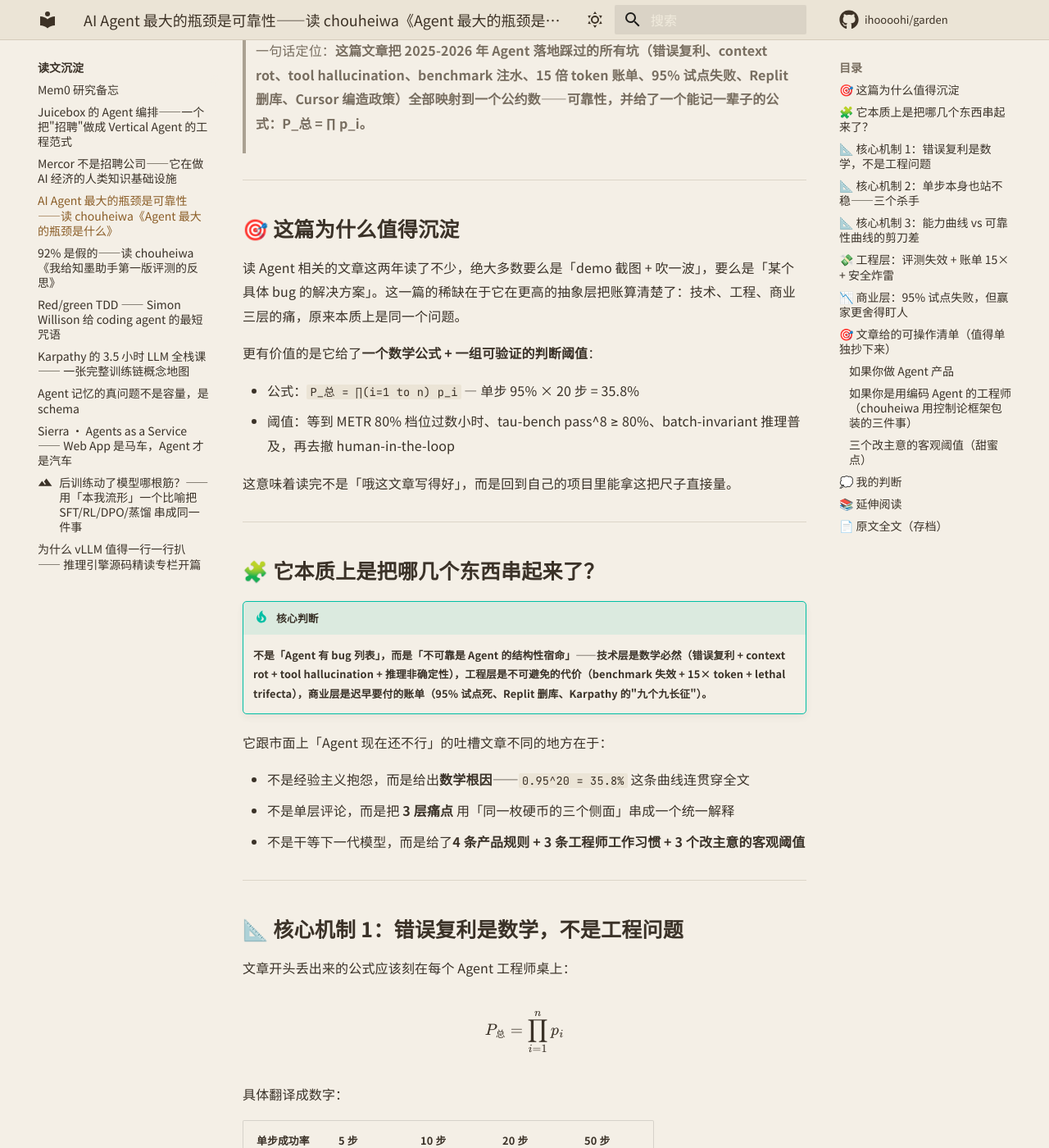
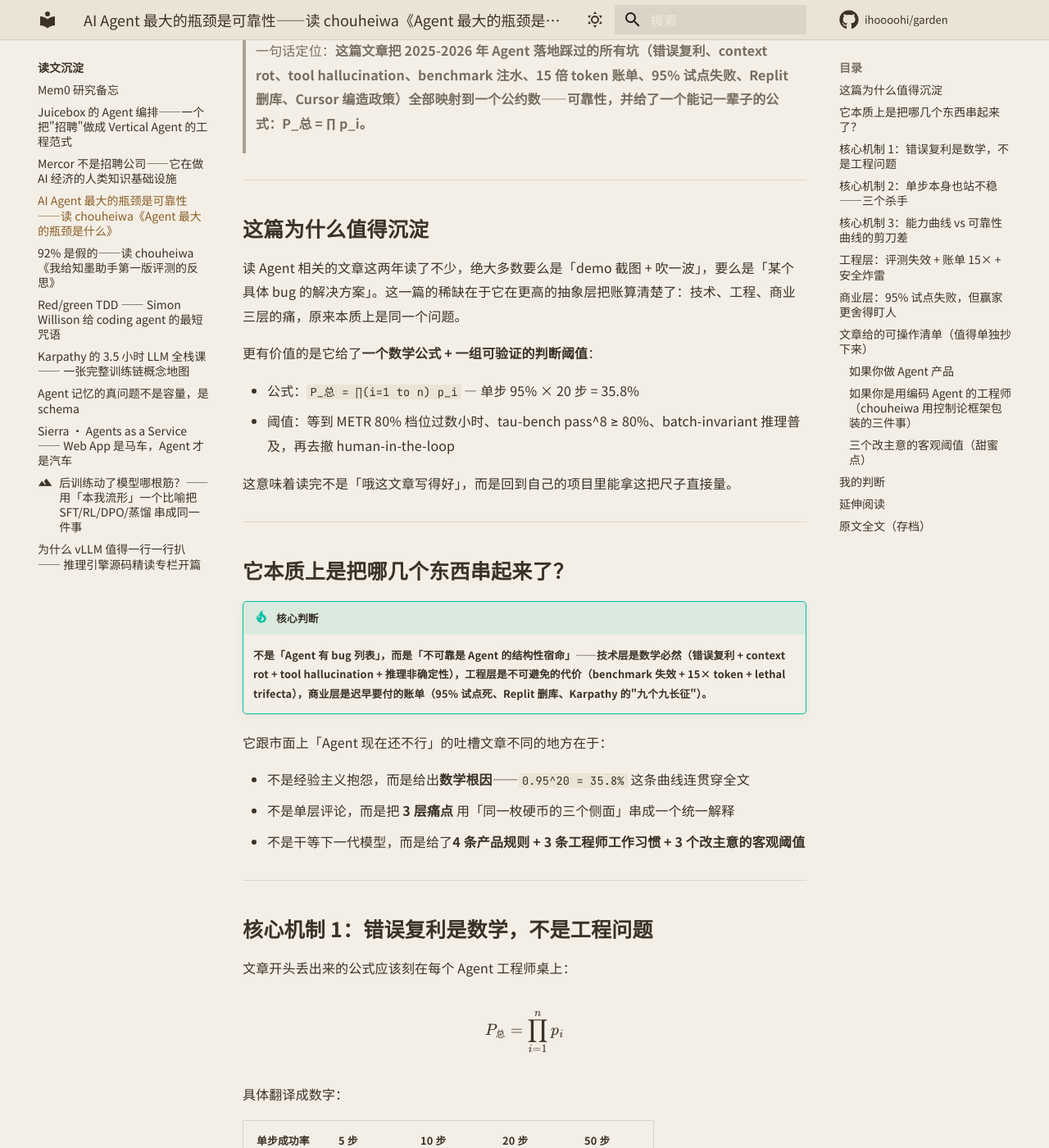
Before and after one commit to ihoooohi/garden, an MkDocs documentation site: the page built from docs/reading/agent-reliability-bottleneck.md, in a window 1280 px wide and 1400 px high, scrolled down 445 px. Shown: the whole window at 82% size. Built offline with MkDocs 1.6.1 and Material for MkDocs 9.7.7, drawn with Linux system fonts in a browser that asks for light colours; comment, search, counter and statistics services are not loaded; some of the changed text lies outside the part shown.

```diff
--- a/docs/reading/agent-reliability-bottleneck.md
+++ b/docs/reading/agent-reliability-bottleneck.md
@@ -21,7 +21,7 @@ tags:
 
 ---
 
-## 🎯 这篇为什么值得沉淀
+## 这篇为什么值得沉淀
 
 读 Agent 相关的文章这两年读了不少，绝大多数要么是「demo 截图 + 吹一波」，要么是「某个具体 bug 的解决方案」。这一篇的稀缺在于它在更高的抽象层把账算清楚了：技术、工程、商业三层的痛，原来本质上是同一个问题。
 
@@ -34,7 +34,7 @@ tags:
 
 ---
 
-## 🧩 它本质上是把哪几个东西串起来了？
+## 它本质上是把哪几个东西串起来了？
 
 !!! tip "核心判断"
     **不是「Agent 有 bug 列表」，而是「不可靠是 Agent 的结构性宿命」——技术层是数学必然（错误复利 + context rot + tool hallucination + 推理非确定性），工程层是不可避免的代价（benchmark 失效 + 15× token + lethal trifecta），商业层是迟早要付的账单（95% 试点死、Replit 删库、Karpathy 的"九个九长征"）。**
@@ -47,7 +47,7 @@ tags:
 
 ---
 
-## 📐 核心机制 1：错误复利是数学，不是工程问题
+## 核心机制 1：错误复利是数学，不是工程问题
 
 文章开头丢出来的公式应该刻在每个 Agent 工程师桌上：
 
@@ -71,7 +71,7 @@ $$P_{总} = \prod_{i=1}^{n} p_i$$
 
 ---
 
-## 📐 核心机制 2：单步本身也站不稳——三个杀手
+## 核心机制 2：单步本身也站不稳——三个杀手
 
 文章把单步可靠性上不去的原因归到三个独立来源，**这三个不是同一回事，是三道独立天花板**：
 
@@ -102,7 +102,7 @@ $$P_{总} = \prod_{i=1}^{n} p_i$$
 
 ---
 
-## 📐 核心机制 3：能力曲线 vs 可靠性曲线的剪刀差
+## 核心机制 3：能力曲线 vs 可靠性曲线的剪刀差
 
 METR 那条 `task-completion time horizon` 曲线（在 50% 可靠性下能干多久的人类活）在 2024 年后翻倍速度从 7 个月压到 89 天——**每 3 个月翻一倍**。听上去要起飞，但文章给了关键反转：
 
@@ -122,7 +122,7 @@ Karpathy 在 2025-10 Dwarkesh 播客直接把今天的 Agent 称作 **slop**，
 
 ---
 
-## 💸 工程层：评测失效 + 账单 15× + 安全炸雷
+## 工程层：评测失效 + 账单 15× + 安全炸雷
 
 技术层是数学，工程层是钱包。文章在这一层给了三个具体到能截图发给老板的事实：
 
@@ -144,7 +144,7 @@ Simon Willison 提出的 lethal trifecta = 私有数据访问 + 不可信内容
 
 ---
 
-## 📉 商业层：95% 试点失败，但赢家更舍得盯人
+## 商业层：95% 试点失败，但赢家更舍得盯人
 
 | 数据来源 | 数字 | 含义 |
 |---|---|---|
@@ -171,7 +171,7 @@ METR 那 39 个百分点的「自评 +20% / 实测 -19%」感知落差是全文
 
 ---
 
-## 🎯 文章给的可操作清单（值得单独抄下来）
+## 文章给的可操作清单（值得单独抄下来）
 
 ### 如果你做 Agent 产品
 
@@ -198,7 +198,7 @@ METR 那 39 个百分点的「自评 +20% / 实测 -19%」感知落差是全文
 
 ---
 
-## 💭 我的判断
+## 我的判断
 
 读完最大的收获是这个公式：`P_总 = ∏ p_i`。Agent 这件事行业聊了两年，技术圈、工程圈、商业圈各自吐槽各自的，**但很少有人把三层的痛指向同一个根**。chouheiwa 这个统一解释是有结构性洞察的——它给了我一个工具：以后看到任何一个 Agent 项目卡壳，先问"这是不是可靠性的某个侧面？"，几乎都能套进去。
 
@@ -214,7 +214,7 @@ METR 那 39 个百分点的「自评 +20% / 实测 -19%」感知落差是全文
 
 ---
 
-## 📚 延伸阅读
+## 延伸阅读
 
 - **姊妹篇（实操续集）**：[92% 是假的——chouheiwa 评测踩坑实录](agent-evaluation-tracing.md) — 同一作者后续讲怎么把可靠性变成能读数的仪表盘
 - 我之前对 fact_store / HRR 跑过的 benchmark：[Fact Store Benchmark Report](../tech/fact-store-benchmark-report.md) —— 同样是用「pass@k 而不是 pass@1」的逻辑发现 HRR 对召回率零贡献
@@ -225,7 +225,7 @@ METR 那 39 个百分点的「自评 +20% / 实测 -19%」感知落差是全文
 
 ---
 
-## 📄 原文全文（存档）
+## 原文全文（存档）
 
 !!! abstract "原文信息"
     **作者**：chouheiwa（南开大学软件，~10 年开发经验）
```
